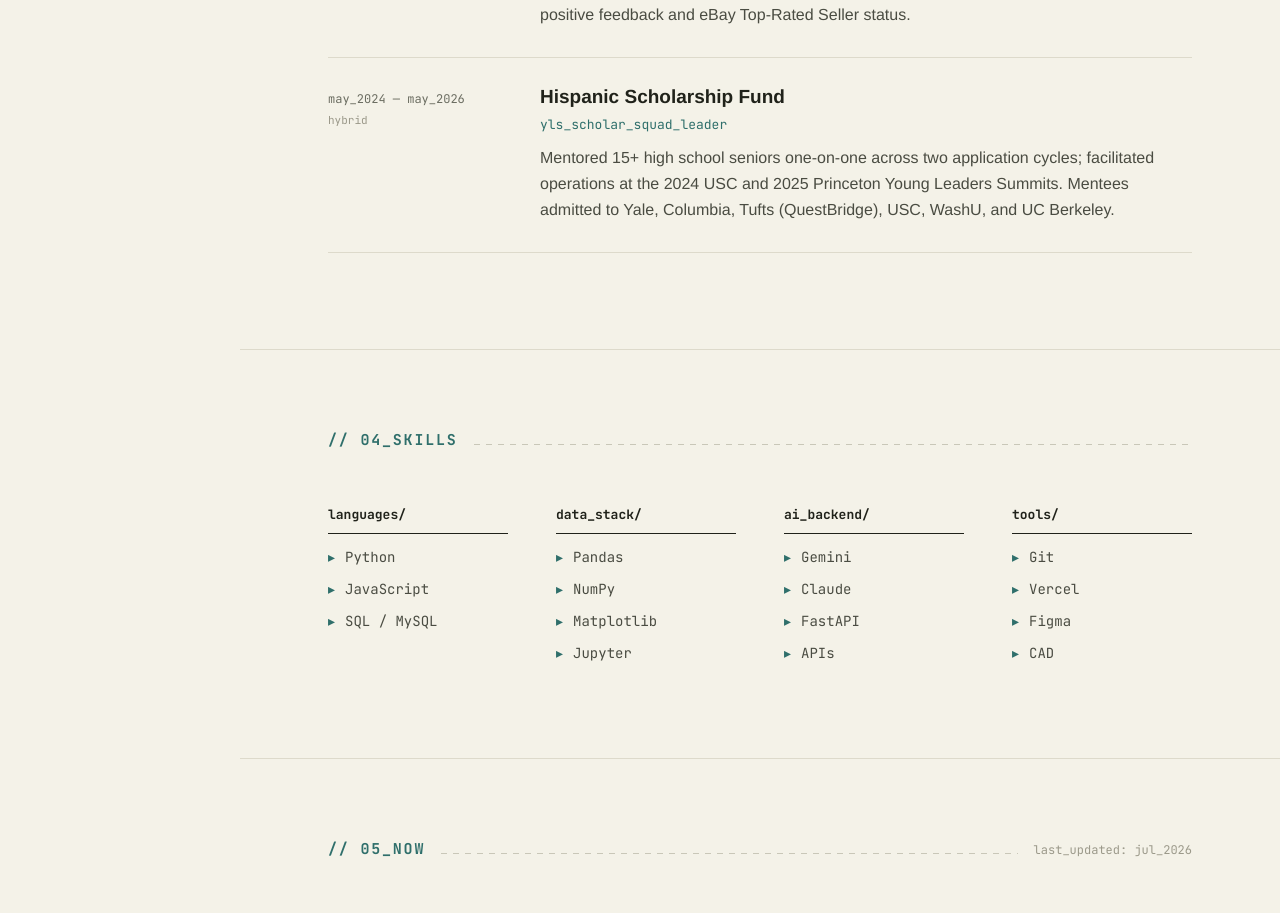
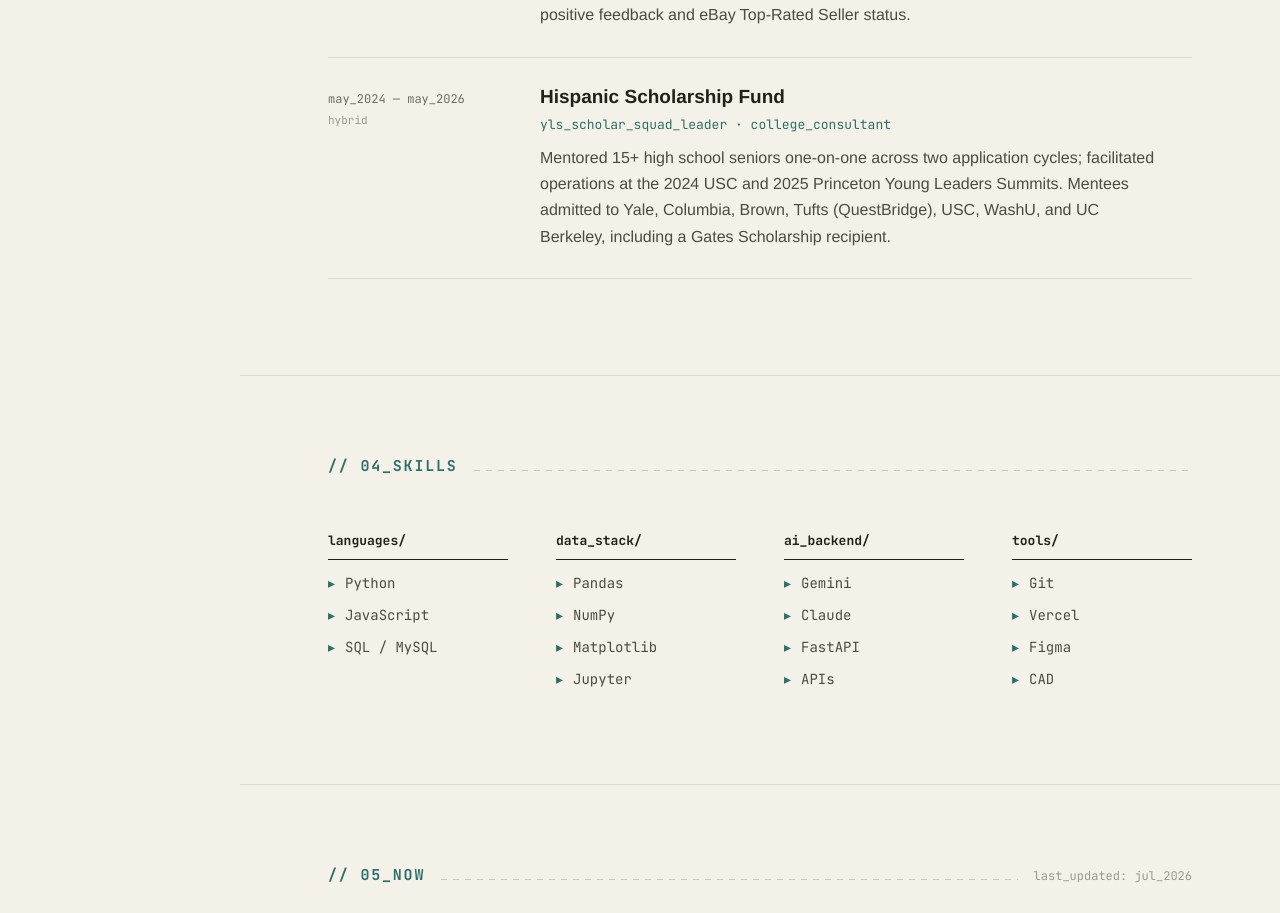
Before and after one commit to KangJustin/Justin-Kang-Portfolio, a React (Vite) app: page / in a window 1280 px wide. Shown: the part 3048-3961 px from the top of the page. Built offline with nearby package versions, Linux system fonts and the light colour scheme.

Commit message:
Update HSF entry: college consultant role, Brown and Gates Scholarship admits
Co-Authored-By: Claude Fable 5 <noreply@anthropic.com>

```diff
--- a/src/data/experience.ts
+++ b/src/data/experience.ts
@@ -29,8 +29,8 @@ export const experience: Experience[] = [
     dates: 'may_2024 — may_2026',
     loc: 'hybrid',
     org: 'Hispanic Scholarship Fund',
-    role: 'yls_scholar_squad_leader',
+    role: 'yls_scholar_squad_leader · college_consultant',
     summary:
-      'Mentored 15+ high school seniors one-on-one across two application cycles; facilitated operations at the 2024 USC and 2025 Princeton Young Leaders Summits. Mentees admitted to Yale, Columbia, Tufts (QuestBridge), USC, WashU, and UC Berkeley.',
+      'Mentored 15+ high school seniors one-on-one across two application cycles; facilitated operations at the 2024 USC and 2025 Princeton Young Leaders Summits. Mentees admitted to Yale, Columbia, Brown, Tufts (QuestBridge), USC, WashU, and UC Berkeley, including a Gates Scholarship recipient.',
   },
 ]
```
